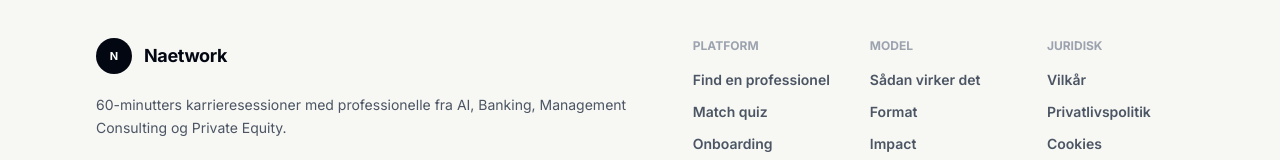
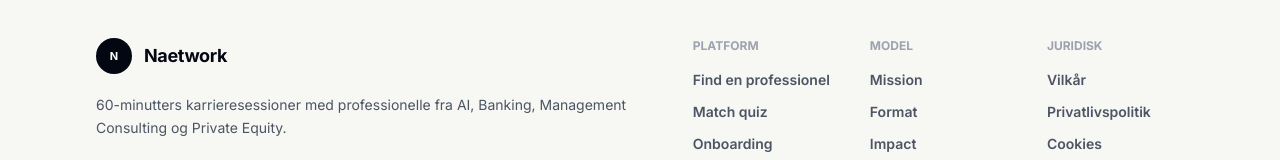
Before and after one commit to mikkelstreet-png/Naetwork, a Next.js app: page / in a window 1280 px wide. Shown: the part 5574-5734 px from the top of the page. Built offline with nearby package versions, Linux system fonts and the light colour scheme; no server answers.

Commit message:
Add mission link to footer

```diff
--- a/components/Footer.tsx
+++ b/components/Footer.tsx
@@ -43,7 +43,7 @@ export function Footer() {
             <div>
               <p className="mb-4 text-xs font-bold uppercase text-gray-400">{isDa ? 'Model' : 'Model'}</p>
               <div className="space-y-3">
-                <Link href="/#how-it-works" className="block font-semibold text-gray-600 transition-colors hover:text-gray-950">{tr('nav.how')}</Link>
+                <Link href="/mission" className="block font-semibold text-gray-600 transition-colors hover:text-gray-950">Mission</Link>
                 <Link href="/#pricing" className="block font-semibold text-gray-600 transition-colors hover:text-gray-950">{isDa ? 'Format' : 'Format'}</Link>
                 <Link href="/impact" className="block font-semibold text-gray-600 transition-colors hover:text-gray-950">Impact</Link>
               </div>
```
